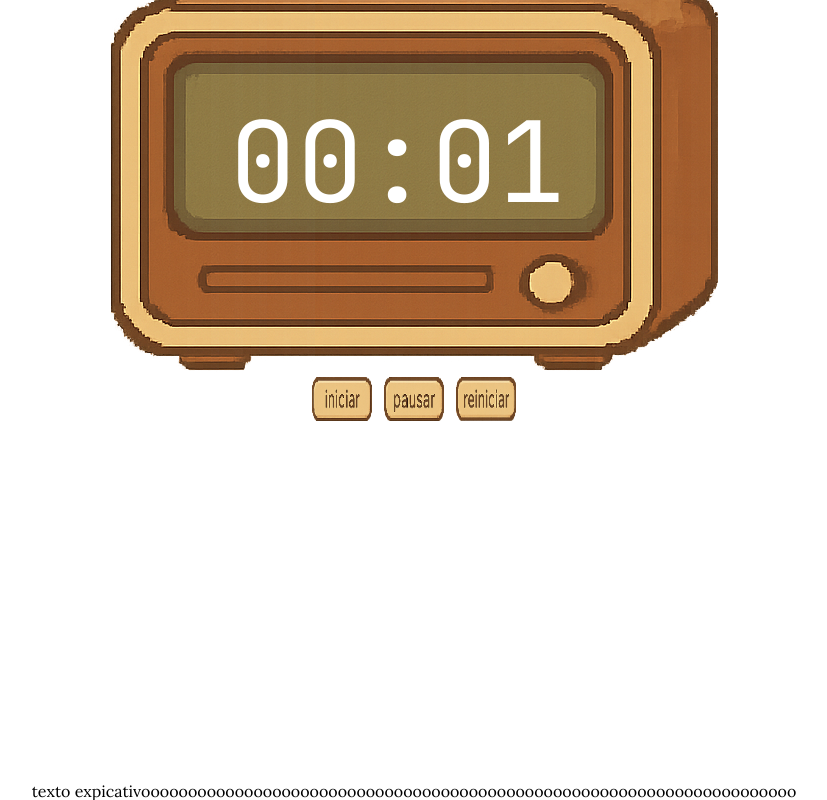
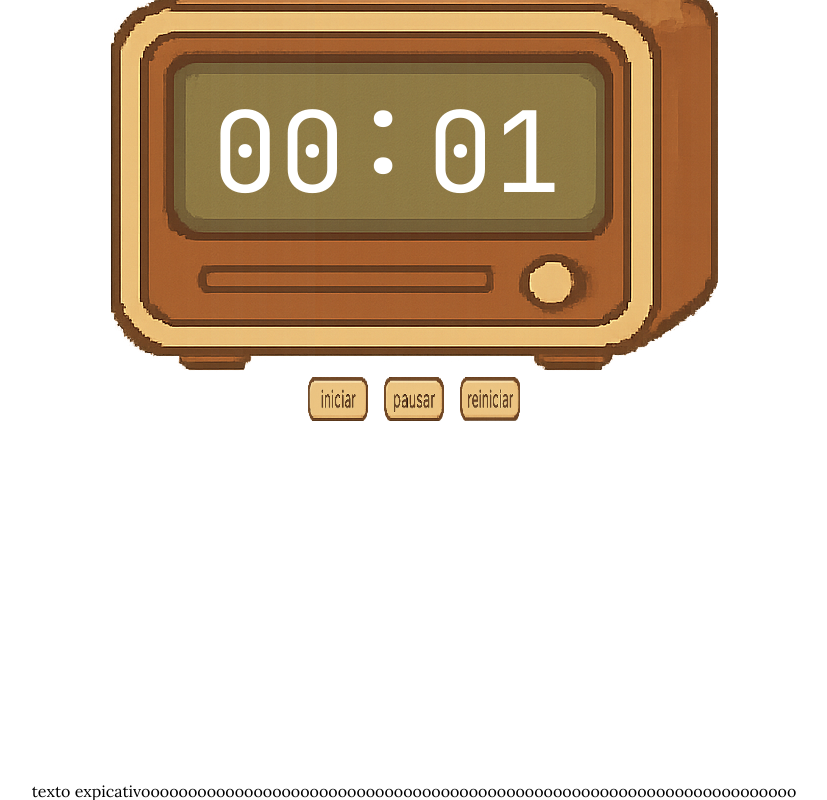
Before and after one commit to BlckSkll/cozytools, a plain HTML site: page index.html in a window 1280 px wide. Both pictures are taken after a click on the button 568 px from the left and 854 px from the top of the page. Shown: the part 454-1254 px from the top of the page, without its empty margins (226-1053 px from the left). Drawn offline with Linux system fonts and the light colour scheme.

Commit message:
adição de inputs para minutos e segundos - ajuste de lógica

```diff
--- a/css/style.css
+++ b/css/style.css
@@ -7,11 +7,19 @@
 
 }
 
+input::-webkit-outer-spin-button,
+input::-webkit-inner-spin-button {
+  -webkit-appearance: none;
+  margin: 0;
+}
 
+input[type=number] {
+  -moz-appearance: textfield;
+}
 
-.body{
+body{
     max-width: 100%;
-    height: 90%;
+    height: auto;
 }
 
 .links{
@@ -33,36 +41,63 @@
 
 }
 
-.relogio{
+
+.relogio {
     position: relative;
     display: inline-block;
 }
 
-.relogio img{
-   display: block;
-   max-width: 100%;
-   height: auto;
-
+.relogio img {
+    display: block;
+    max-width: 100%;
+    height: auto;
 }
 
-.numeros-classe{
-    position: absolute;
-    top: 50%;
+/* visor sobreposto */
+.visor {
+    position: absolute; /* pra ficar por cima da imagem */
+    top: 45%; /* ajuste fino conforme seu relógio */
     left: 50%;
-    transform: translate(-55%, -60%);
+    transform: translate(-10%, -50%);
+    width: 100%;
+    text-align: center;
+}
+
+/* centraliza o grupo de inputs */
+.grupo_inputs_classe {
+    display: flex;
+    justify-content: center;
+    gap: 0.5rem;
+    width: 60px;
+    font-size: 2.5rem;
+    font-family: "JetBrains Mono", monospace;
+    background-color: transparent;
     color: var(--branco);
+    text-align: center;
+    border: none;
+    outline: none;
+    text-align: center;
+    cursor: pointer;
+}
+
+/* inputs estilizados */
+.grupo_inputs_classe input {
+    width: 8rem;
     font-size: 7rem;
     font-family: "JetBrains Mono", monospace;
+    background-color: transparent;
+    color: var(--branco);
+    border: none;
+    outline: none;
+    text-align: center;
 }
 
-.botoes {
-    display: flex;
-    justify-content: center;
-    width: 4.5rem;
-    height: 3rem;
+/* o span ":" */
+.grupo_inputs_classe span {
+    font-size: 7rem;
+    color: var(--branco);
+}
 
-
-}
 
 .botoes img{
 width: 3.75rem;
--- a/index.html
+++ b/index.html
@@ -26,9 +26,18 @@
 
             <header class="titulo"> timer </header>
 
-            <div class="relogio"><img src="assets/relogio.png" alt="relogio marrom estilo radio antigo">
-                <div class="numeros-classe" id="numeros-id">00:00 </div>
+            <div class="relogio">
+                <img src="assets/relogio.png" alt="Relógio marrom estilo rádio antigo">
+
+                <div class="visor">
+                    <div class="grupo_inputs_classe">
+                        <input id="min_input" type="number" min="0" max="59" value="00">
+                        <span>:</span>
+                        <input id="seg_input" type="number" min="0" max="59" value="00">
+                    </div>
+                </div>
             </div>
+
 
             <div class="botoes" id="divBotoes">
                 <button id="botoes_iniciar" > <img src="assets/iniciar.png" alt="botão inicar">  </button>
--- a/script.js
+++ b/script.js
@@ -1,45 +1,53 @@
-let visor = document.getElementById("numeros-id");
+// Inputs
+let minInput = document.getElementById("min_input");
+let segInput = document.getElementById("seg_input");
+
+// Variáveis de controle
 let segundos = 0;
 let intervaloID = null;
-let ativo = false
+let ativo = false;
 
+// Atualiza o visor a cada segundo
 function atualizarVisor(){
     let minutos = Math.floor(segundos / 60);
     let restoSegundos = segundos % 60;
 
-    let formato =
-    String(minutos).padStart(2, "0") + ":" +
-    String(restoSegundos).padStart(2,"0");
+    minInput.value = String(minutos).padStart(2, "0");
+    segInput.value = String(restoSegundos).padStart(2, "0");
 
-    visor.textContent = formato;
-
-    segundos ++;
+    segundos++;
 }
 
+// Iniciar
+document.getElementById("botoes_iniciar").addEventListener("click", iniciar);
+function iniciar() {
+    if (!ativo) {
+        let minutos = parseInt(minInput.value) || 0;
+        let segundosInput = parseInt(segInput.value) || 0;
 
-document.getElementById("botoes_iniciar").addEventListener("click", iniciar);
-function iniciar(){
-    if (ativo === false){
+        segundos = minutos * 60 + segundosInput;
+
         intervaloID = setInterval(atualizarVisor, 1000);
         ativo = true;
     }
-
 }
 
-
+// Pausar
 document.getElementById("botoes_pausar").addEventListener("click", pausar);
 function pausar(){
-    if(ativo === true){
-    clearInterval(intervaloID);
-    ativo = false;
+    if (ativo) {
+        clearInterval(intervaloID);
+        ativo = false;
     }
-
 }
 
+// Reiniciar
 document.getElementById("botoes_reiniciar").addEventListener("click", reiniciar);
-function reiniciar(){
+function reiniciar() {
     clearInterval(intervaloID);
     segundos = 0;
     ativo = false;
-    atualizarVisor();
+
+    minInput.value = "00";
+    segInput.value = "00";
 }
```
